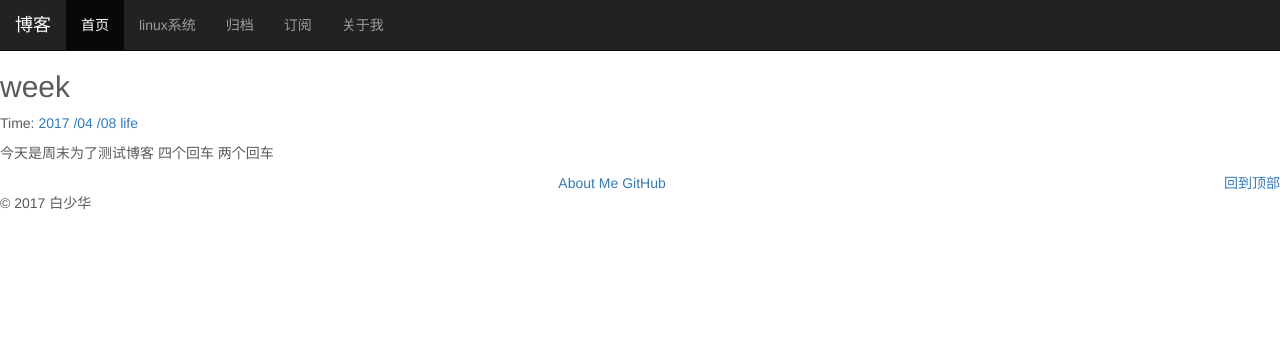
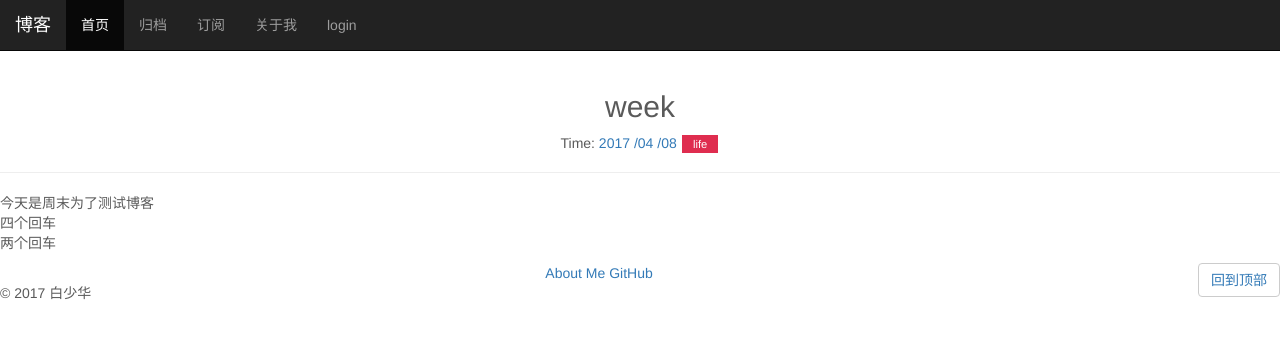
Before and after one commit to bashhu/blog, a Django app: page /6/ in a window 1280 px wide. Shown: the top 339 px of the page. Run offline with Django 3.2, Linux system fonts and the light colour scheme; data comes from the database, SQL or seed files in the repository; both versions use the stored data as it was after the commit; some libraries are stand-ins or nearby versions.

Commit message:
提交新版本，功能完善

```diff
--- a/itblog/settings.py
+++ b/itblog/settings.py
@@ -1,3 +1,4 @@
+# -*- coding: utf-8 -*-
 """
 Django settings for itblog project.
 
@@ -26,7 +27,6 @@ SECRET_KEY = '4!#_pr2w=j1o^dklecwq@*+f2x%1^#nsp$w%64jikon^qz-91n'
 DEBUG = True
 
 ALLOWED_HOSTS = []
-
 
 # Application definition
 
--- /dev/null
+++ b/requirements.txt
@@ -0,0 +1,2 @@
+django==1.8.1
+Markdown
--- a/templates/archives.html
+++ b/templates/archives.html
@@ -1,7 +1,7 @@
 {% extends "base.html" %}
 
 {% block content %}
-<div class="posts">
+<div  class="text-center page-header">
     {% if error %}
          <h2 class="post-title">NOT Found</a></h2>
     {% else %}
--- a/templates/base.html
+++ b/templates/base.html
@@ -13,6 +13,60 @@
             padding-bottom: 40px;
             color: #5a5a5a;
         }
+        .post {
+    padding-bottom: 2em;
+}
+.post-title {
+    font-size: 2em;
+    color: #222;
+    margin-bottom: 0.2em;
+}
+.post-avatar {
+    border-radius: 50px;
+    float: right;
+    margin-left: 1em;
+}
+.post-description {
+    font-family: Georgia, "Cambria", serif;
+    color: #444;
+    line-height: 1.8em;
+}
+.post-meta {
+    color: #999;
+    font-size: 90%;
+    margin: 0;
+}
+
+.post-category {
+    margin: 0 0.1em;
+    padding: 0.3em 1em;
+    color: #fff;
+    background: #999;
+    font-size: 80%;
+}
+    .post-category-design {
+        background: #5aba59;
+    }
+    .post-category-pure {
+        background: #4d85d1;
+    }
+    .post-category-yui {
+        background: #8156a7;
+    }
+    .post-category-js {
+        background: #df2d4f;
+    }
+
+.post-images {
+    margin: 1em 0;
+}
+.post-image-meta {
+    margin-top: -3.5em;
+    margin-left: 1em;
+    color: #fff;
+    text-shadow: 0 1px 1px #333;
+}
+
     </style>
 <body>
 <!--代码-->
@@ -32,21 +86,25 @@
   <div class="collapse navbar-collapse ">
     	<ul class="nav navbar-nav">
       		<li class="active"><a href="/">首页</a></li>
-      		<li><a href="#summary-container">linux系统</a></li>
             <li><a href="/archives">归档</a></li>
             <li><li class="nav-item">
-                <a  href="feed/">订阅</a>
+                <a  href="/feed/">订阅</a>
             </li></li>
       		<li><a href="/aboutme">关于我</a></li>
+            <li><a href="/admin">login</a></li>
 	 	</ul>
   </div>
 </div>
+   </div>
+<div class="contain">
+
     {% block content %}
     {% endblock %}
 
 <!--这里是网页底部-->
+    <div class="raw">
     <footer>
-        <p class="pull-right"><a href="#top">回到顶部</a></p>
+        <button class="btn btn-default back-top pull-right" ><a href="#top">回到顶部</a></button>
             <div class="footer">
                 <div class="text-center">
                         <a href="http://nginxs.blog.51cto.com/">About Me</a>
@@ -56,6 +114,8 @@
             </div>
         <p>&copy; 2017 白少华 </p>
     </footer>
+    </div>
+</div>
 <script src="http://libs.baidu.com/jquery/1.9.0/jquery.js"></script>
 <script src="//maxcdn.bootstrapcdn.com/bootstrap/3.2.0/js/bootstrap.min.js"></script>
 
--- a/templates/post.html
+++ b/templates/post.html
@@ -1,21 +1,18 @@
 {% extends "base.html" %}
-
+{% load custom_markdown %}
 {% block content %}
-<div class="posts">
-        <section class="post">
-            <header class="post-header">
-                <h2 class="post-title">{{ post.title }}</h2>
-
-                    <p class="post-meta">
+<div class="text-center page-header">
+                <h2  href="">{{ post.title }}</h2>
+                    <p>
                         Time:  <a class="post-author" href="#">{{ post.date_time|date:"Y /m /d"}}</a> <a class="post-category post-category-js" href="{% url "search_tag" tag=post.category %}">{{ post.category }}</a>
                     </p>
-            </header>
-
-                <div class="post-description">
-                    <p>
-			{{ post.content }}
-                    </p>
-                </div>
+</div>
+<div class="contain">
+       <div class="raw">
+           <div class="col">
+             <p>{{ post.content|escape|linebreaks }}</p>
+           </div>
+       </div>
         </section>
 </div><!-- /.blog-post -->
 {% endblock %}
--- a/templates/tag.html
+++ b/templates/tag.html
@@ -1,4 +1,5 @@
 {% extends "base.html" %}
+{% load custom_markdown %}
 
 {% block content %}
 <div class="posts">
@@ -14,7 +15,7 @@
 
                 <div class="post-description">
                     <p>
-                        {{ post.content}}
+                        {{ post.content|custom_markdown}}
                     </p>
                 </div>
                 <a class="pure-button" href="{% url "detail" id=post.id %}">查看更多 >>> </a>
```
Also changed, not shown: article/templatetags/custom_markdown.py (added, +17 -0 lines), templates/index.html (+29 -9 lines), article/templatetags/__init__.py (added), db.sqlite3, templates/img/FB.jpg (added), templates/img/face.png (added).
